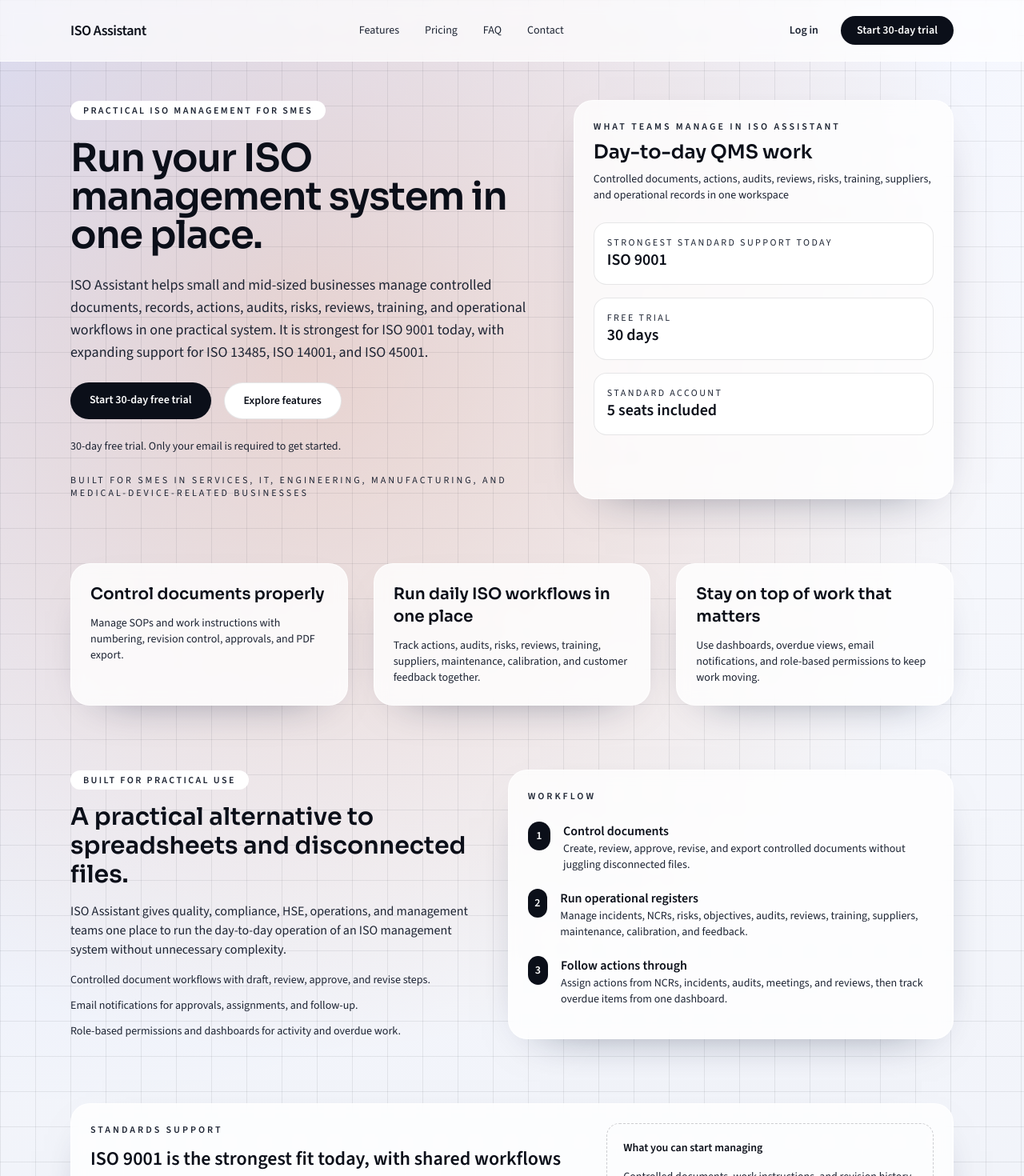
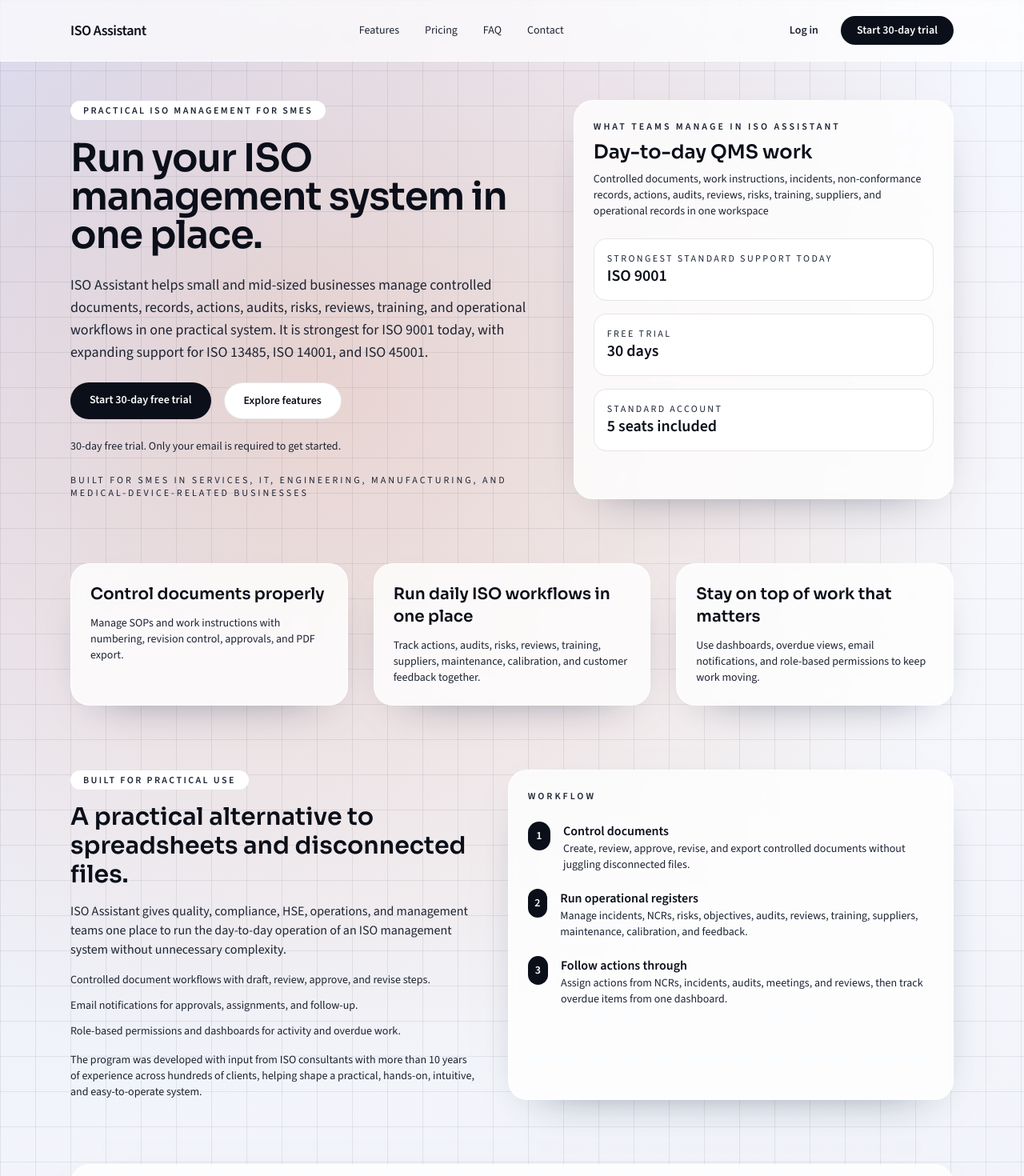
Before and after one commit to eugenevdw/isoassistant-website, a Next.js app: page / in a window 1280 px wide. Shown: the top 1470 px of the page at 80% size. Built offline with nearby package versions, Linux system fonts and the light colour scheme.

Commit message:
Update homepage and FAQ copy

```diff
--- a/app/faq/page.tsx
+++ b/app/faq/page.tsx
@@ -29,6 +29,11 @@ const faqs = [
     question: "What does pricing look like after the trial?",
     answer:
       `The standard account is ${siteConfig.pricing.standardMonthly} for 5 seats. Extra seats are ${siteConfig.pricing.extraSeatMonthly} per seat, per month.`
+  },
+  {
+    question: "Can I cancel, and what happens to my documents if I do?",
+    answer:
+      "Yes, you can cancel your subscription. Before cancellation takes effect, you should export or download any documents and records you need to keep. After cancellation, account access may be restricted, and data may be retained for a limited period before deletion in line with our data retention policy."
   },
   {
     question: "Does ISO Assistant guarantee certification or connect directly to certification bodies?",
--- a/app/page.tsx
+++ b/app/page.tsx
@@ -90,8 +90,8 @@ export default function HomePage() {
             </p>
             <h2 className="text-2xl font-semibold text-ink">Day-to-day QMS work</h2>
             <p className="text-sm text-slate">
-              Controlled documents, actions, audits, reviews, risks, training, suppliers, and
-              operational records in one workspace
+              Controlled documents, work instructions, incidents, non-conformance records, actions,
+              audits, reviews, risks, training, suppliers, and operational records in one workspace
             </p>
           </div>
           <div className="grid gap-4">
@@ -130,6 +130,11 @@ export default function HomePage() {
             <li>Email notifications for approvals, assignments, and follow-up.</li>
             <li>Role-based permissions and dashboards for activity and overdue work.</li>
           </ul>
+          <p className="text-sm text-slate">
+            The program was developed with input from ISO consultants with more than 10 years of
+            experience across hundreds of clients, helping shape a practical, hands-on, intuitive,
+            and easy-to-operate system.
+          </p>
         </div>
         <div className="card space-y-6">
           <p className="text-xs font-semibold uppercase tracking-[0.25em] text-slate">Workflow</p>
```
